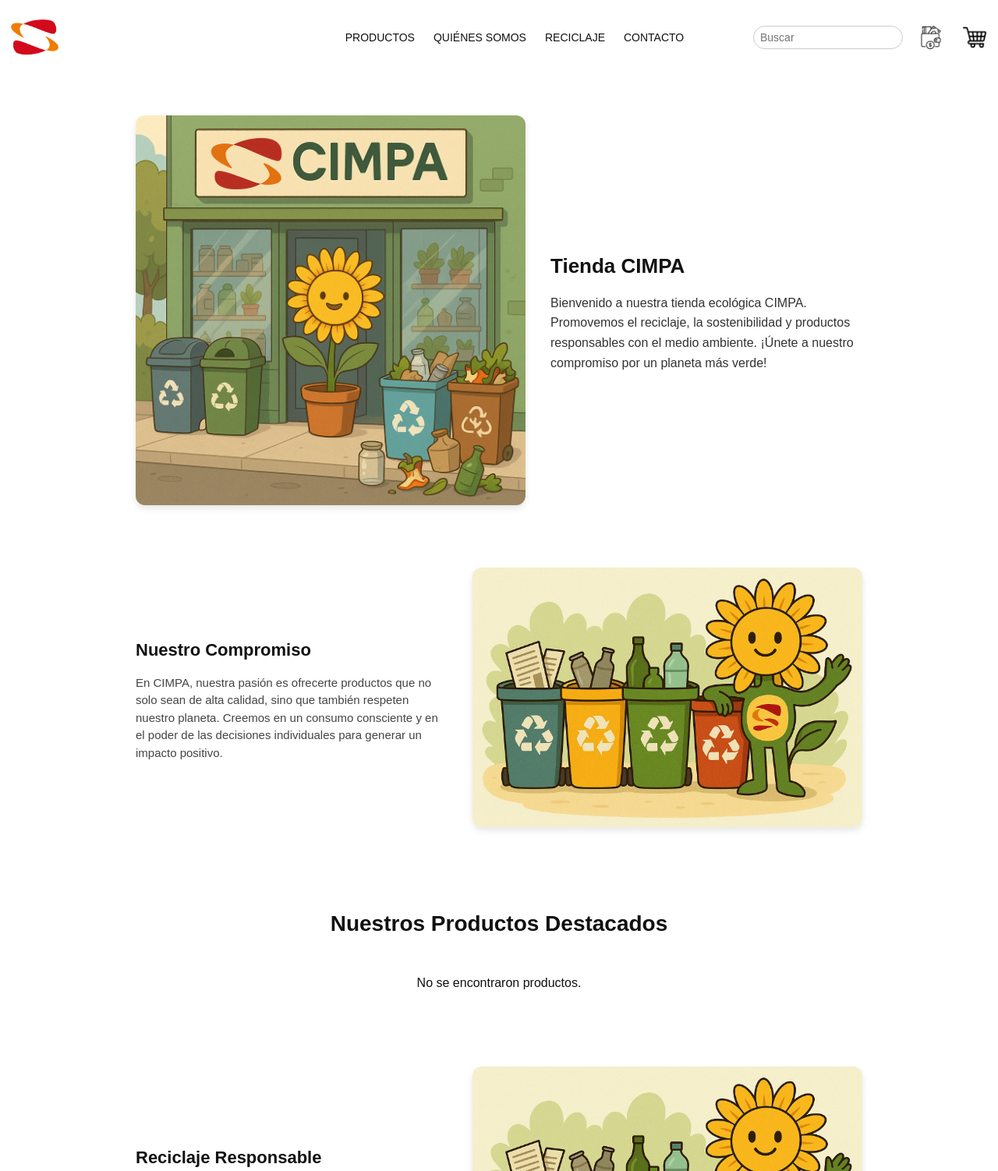
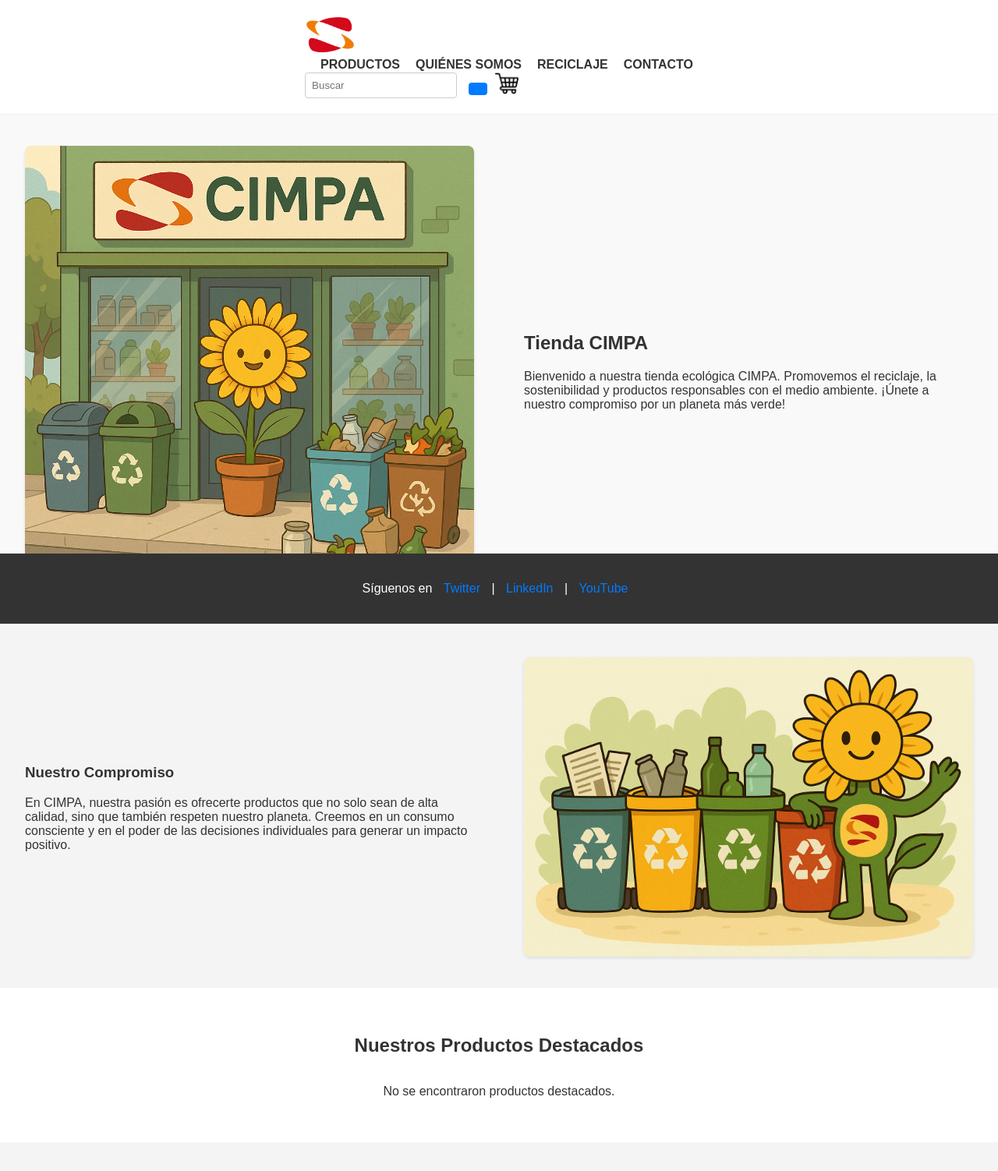
Before and after one commit to gregory2023/TiendaCimpa, a PHP site: page /view/menu.php in a window 1280 px wide. Shown: the top 1502 px of the page at 78% size. Run offline with PHP 8.4, Linux system fonts and the light colour scheme; data that the repository does not hold is empty.

Commit message:
Agrego carrito con BD - modifico menu y agrego puntos desde la BD

```diff
--- a/assets/css/menu.css
+++ b/assets/css/menu.css
@@ -1,230 +1,153 @@
+/* Estilos generales del cuerpo de la página */
 body {
-  font-family: Arial, sans-serif;
-  line-height: 1.4;
-  color: #111;
+  font-family: sans-serif;
+  margin: 0;
+  background-color: #f4f4f4;
+  color: #333;
 }
+
 .container {
-  max-width: 1500px;
+  max-width: 1200px;
   margin: 0 auto;
-  padding: 0 2px;
+  padding: 0 20px;
+}
+
+/* Header */
+.site-header {
+  background-color: #fff;
+  padding: 20px 0;
+  border-bottom: 1px solid #eee;
   display: flex;
+  justify-content: space-between;
   align-items: center;
-  justify-content: space-between;
-  position: relative;
-  height: 80px;
-  justify-content: space-between;
 }
 
 .logo img {
   height: 50px;
-  display: block;
-  margin-left: 2px;
-}
-
-.main-nav {
-  position: absolute;
-  left: 50%;
-  transform: translateX(-50%);
 }
 
 .main-nav ul {
+  margin: 0;
+  padding: 0;
   list-style: none;
   display: flex;
-  gap: 24px;
 }
 
-.main-nav a {
-  text-decoration: none;
-  color: #111;
-  font-size: 14px;
-  font-weight: 500;
-  white-space: nowrap;
+.main-nav ul li {
+  margin-left: 20px;
 }
 
-.main-nav a:hover {
-  color: #555;
+.main-nav ul li a {
+  text-decoration: none;
+  color: #333;
+  font-weight: bold;
 }
 
 .actions {
-  margin-left: auto;
   display: flex;
   align-items: center;
-  gap: 16px;
 }
 
-.search {
-  position: relative;
-}
-
-.search input {
-  padding: 6px 32px 6px 8px;
+.search input[type="text"] {
+  padding: 8px;
   border: 1px solid #ccc;
-  border-radius: 16px;
-  font-size: 14px;
-  width: 150px;
-  transition: width 0.3s ease;
-}
-
-.search input:focus {
-  width: 200px;
-  outline: none;
-  border-color: #888;
+  border-radius: 4px;
+  margin-right: 10px;
 }
 
 .search button {
-  position: absolute;
-  right: 4px;
-  top: 50%;
-  transform: translateY(-50%);
+  background-color: #007bff;
+  color: white;
   border: none;
-  background: transparent;
-  font-size: 14px;
+  padding: 8px 12px;
+  border-radius: 4px;
   cursor: pointer;
 }
 
-.icon-btn {
-  font-size: 18px;
-  color: #111;
-  display: flex;
-  align-items: center;
-  justify-content: center;
-  width: 40px;
-  height: 40px;
-  border-radius: 50%;
+.puntos-empleado {
+  display: flex; /* Para alinear el icono y el texto */
+  align-items: center; /* Centrar verticalmente */
+  margin-left: 10px; /* Espacio a la izquierda del bloque de puntos */
+  padding: 8px 12px; /* Espacio dentro del bloque */
+  background-color: #f0f8ea; /* Un fondo suave */
+  color: #155724; /* Un color verde oscuro */
+  border: 1px solid #c3e6cb; /* Un borde suave */
+  border-radius: 5px; /* Esquinas redondeadas */
+  font-weight: bold; /* Texto en negrita */
+  font-size: 16px; /* Tamaño de la fuente */
 }
 
-.icon-btn:hover {
-  background: #f0f0f0;
-}
-.icon-img {
-  width: 30px;
-  height: 30px;
-  object-fit: contain;
-}
-.tienda-info {
-  display: flex;
-  align-items: center;
-  justify-content: center;
-  gap: 32px;
-  max-width: 1100px;
-  margin: 40px auto;
-  padding: 20px;
+.icono-puntos {
+  margin-right: 5px; /* Espacio entre el icono y el número */
+  font-size: 1.2em; /* Un poco más grande que el texto */
 }
 
-.imagen-tienda {
-  border-radius: 12px;
-  max-width: 500px;
-  width: 100%;
-  height: auto;
-  box-shadow: 0 4px 8px rgba(0,0,0,0.1);
+.icon-btn img {
+  height: 30px;
+  margin-left: 10px;
 }
 
-.descripcion-tienda {
-  max-width: 400px;
+/* Tienda Info (Inicio y Contacto) */
+.tienda-info {
+  padding: 40px 0;
+  display: flex;
+  justify-content: space-around;
+  align-items: center;
+  background-color: #f9f9f9;
 }
 
-.descripcion-tienda h2 {
-  font-size: 26px;
-  margin-bottom: 12px;
+.tienda-info .imagen-tienda {
+  max-width: 45%;
+  height: auto;
+  border-radius: 8px;
+  box-shadow: 0 2px 4px rgba(0, 0, 0, 0.1);
 }
 
-.descripcion-tienda p {
-  font-size: 16px;
-  line-height: 1.6;
-  color: #333;
-}
-.tienda-info-secundaria {
-  display: flex;
-  align-items: center;
-  justify-content: center;
-  gap: 32px;
-  max-width: 1000px;
-  margin: 40px auto;
-  padding: 20px;
+.tienda-info .descripcion-tienda {
+  max-width: 45%;
 }
 
-.descripcion-secundaria {
-  max-width: 400px;
+/* Tienda Info Secundaria (Quienes Somos y Reciclaje) */
+.tienda-info-secundaria {
+  padding: 40px 0;
+  display: flex;
+  justify-content: space-around;
+  align-items: center;
 }
 
-.descripcion-secundaria h3 {
-  font-size: 22px;
-  margin-bottom: 10px;
+.tienda-info-secundaria .descripcion-secundaria {
+  max-width: 45%;
 }
 
-.descripcion-secundaria p {
-  font-size: 15px;
-  color: #444;
-  line-height: 1.5;
+.tienda-info-secundaria .imagen-secundaria {
+  max-width: 45%;
+  height: auto;
+  border-radius: 8px;
+  box-shadow: 0 2px 4px rgba(0, 0, 0, 0.1);
 }
 
-.imagen-secundaria {
-  border-radius: 12px;
-  max-width: 500px;
-  width: 100%;
-  height: auto;
-  box-shadow: 0 4px 8px rgba(0,0,0,0.1);
-}
-
-.footerz {
+/* Productos Destacados */
+.productos-destacados {
+  padding: 40px 0;
+  background-color: #fff;
   text-align: center;
-  padding: 16px;
-  background: #f9f9f9;
-  border-top: 1px solid #e0e0e0;
-}
-
-.footerz p {
-  font-size: 14px;
-}
-
-.footerz a {
-  color: #111;
-  text-decoration: none;
-  margin: 0 4px;
-}
-
-.footerz a:hover {
-  text-decoration: underline;
-}
-
-@media screen and (max-width: 768px) {
-  .main-nav {
-    position: static;
-    transform: none;
-  }
-  .main-nav ul {
-    flex-direction: column;
-    gap: 12px;
-  }
-}
-
-/* Estilos adicionales para la sección de productos */
-.productos-destacados {
-  max-width: 1200px;
-  margin: 40px auto;
-  padding: 20px;
-  text-align: center;
-}
-
-.productos-destacados h2 {
-  font-size: 28px;
-  margin-bottom: 30px;
 }
 
 .lista-productos {
   display: flex;
   justify-content: center;
-  gap: 40px;
   flex-wrap: wrap;
+  margin-top: 20px;
 }
 
 .producto-card {
   background-color: #f9f9f9;
   border-radius: 8px;
+  box-shadow: 0 2px 4px rgba(0, 0, 0, 0.1);
   padding: 20px;
-  box-shadow: 0 2px 4px rgba(0,0,0,0.05);
-  text-align: center;
+  margin: 10px;
   width: 300px;
+  text-align: left;
 }
 
 .producto-card img {
@@ -235,24 +158,90 @@
 }
 
 .producto-card h3 {
-  font-size: 20px;
-  margin-bottom: 8px;
-  color: #333;
+  margin-top: 0;
 }
 
-.producto-card p {
-  font-size: 15px;
-  color: #555;
-  margin-bottom: 12px;
+.precio {
+  color: #28a745;
+  font-weight: bold;
 }
 
-.producto-card .precio {
-  font-weight: bold;
-  color: #007bff;
-  font-size: 16px;
+/* Footer */
+.footerz {
+  background-color: #333;
+  color: white;
+  text-align: center;
+  padding: 20px 0;
+  position: fixed; /* Para que se quede abajo */
+  bottom: 0;
+  width: 100%;
 }
 
-.producto-card .stock {
-  font-size: 14px;
-  color: #777;
+.footerz a {
+  color: #007bff;
+  text-decoration: none;
+  margin: 0 10px;
 }
+
+/* Media Queries para hacerlo responsive */
+@media screen and (max-width: 768px) {
+  .container {
+    padding: 0 10px;
+  }
+
+  .site-header {
+    flex-direction: column;
+    align-items: flex-start;
+  }
+
+  .logo {
+    margin-bottom: 10px;
+  }
+
+  .main-nav ul {
+    flex-direction: column;
+  }
+
+  .main-nav ul li {
+    margin-left: 0;
+    margin-bottom: 10px;
+  }
+
+  .actions {
+    margin-top: 10px;
+  }
+
+  .puntos-empleado {
+    font-size: 14px;
+    padding: 5px 8px;
+    margin-left: 5px;
+  }
+
+  .icono-puntos {
+    font-size: 1em;
+  }
+
+  .tienda-info, .tienda-info-secundaria {
+    flex-direction: column;
+    text-align: center;
+  }
+
+  .tienda-info .imagen-tienda, .tienda-info-secundaria .imagen-secundaria,
+  .tienda-info .descripcion-tienda, .tienda-info-secundaria .descripcion-secundaria {
+    max-width: 90%;
+    margin-bottom: 20px;
+  }
+
+  .lista-productos {
+    flex-direction: column;
+    align-items: center;
+  }
+
+  .producto-card {
+    width: 90%;
+  }
+
+  .footerz {
+    position: static; /* Para que el footer fluya con el contenido en pantallas pequeñas */
+  }
+}
--- a/view/menu.php
+++ b/view/menu.php
@@ -7,6 +7,25 @@
     <link rel="stylesheet" href="../assets/css/menu.css">
 </head>
 <body>
+<?php
+// Asegúrate de que esta ruta sea correcta a tu archivo de conexión
+include '../config/conexionBd.php';
+
+// Consulta para obtener el saldo del empleado con ID 1
+$sql_monedero = "SELECT saldo_cinpacoin FROM Monedero WHERE id_empleado = 1";
+$result_monedero = $conn->query($sql_monedero);
+
+$saldo_empleado = null;
+if ($result_monedero && $result_monedero->num_rows > 0) {
+    $row_monedero = $result_monedero->fetch_assoc();
+    $saldo_empleado = $row_monedero["saldo_cinpacoin"];
+}
+
+// Consulta para obtener los dos primeros productos
+$sql_productos = "SELECT nombre, descripcion, precio_cinpacoin, stock, imagen FROM Productos LIMIT 2";
+$result_productos = $conn->query($sql_productos);
+?>
+
 <header class="site-header">
     <div class="container">
         <a href="menu.php" class="logo">
@@ -25,10 +44,12 @@
                 <input type="text" placeholder="Buscar">
                 <button aria-label="Buscar"></button>
             </div>
-        <a href="#" class="icon-btn" aria-label="Saldo">
-          <img src="../assets/img/carteralogo.png" alt="Saldo" class="icon-img">
-        </a>
-        <a href="carrito.html" class="icon-btn" aria-label="Carrito">
+            <?php if ($saldo_empleado !== null): ?>
+                <div class="puntos-empleado">
+                    <span class="icono-puntos">💰</span> <?php echo htmlspecialchars(number_format($saldo_empleado, 0)); ?> Puntos
+                </div>
+            <?php endif; ?>
+            <a href="carrito.php" class="icon-btn" aria-label="Carrito">
                 <img src="../assets/img/carritologo.png" alt="Carrito" class="icon-img">
             </a>
         </div>
@@ -60,21 +81,13 @@
     <h2>Nuestros Productos Destacados</h2>
     <div class="lista-productos">
         <?php
-
-         include '../config/conexionBd.php';
-
-        // Consulta para obtener los dos primeros productos
-        $sql = "SELECT nombre, descripcion, precio_cinpacoin, stock,imagen FROM Productos LIMIT 2";
-        $result = $conn->query($sql);
-
-        if ($result->num_rows > 0) {
-          // Iterar sobre los resultados y generar el HTML
-          while($row = $result->fetch_assoc()) {
+        if ($result_productos && $result_productos->num_rows > 0) {
+            while($row = $result_productos->fetch_assoc()) {
                 echo '<div class="producto-card">';
                 if (!empty($row["imagen"])) {
                     echo '<img src="' . htmlspecialchars($row["imagen"]) . '" alt="' . htmlspecialchars($row["nombre"]) . '">';
                 } else {
-                  echo '<img src="assets/img/producto_default.jpg" alt="' . htmlspecialchars($row["nombre"]) . '"> ';
+                    echo '<img src="../assets/img/producto_default.jpg" alt="' . htmlspecialchars($row["nombre"]) . '"> ';
                 }
                 echo '<h3>' . htmlspecialchars($row["nombre"]) . '</h3>';
                 echo '<p>' . htmlspecialchars($row["descripcion"]) . '</p>';
@@ -83,11 +96,8 @@
                 echo '</div>';
             }
         } else {
-          echo "<p>No se encontraron productos.</p>";
+            echo "<p>No se encontraron productos destacados.</p>";
         }
-
-        // Cierra la conexión (si no se cierra en el archivo de conexión)
-        // $conn->close();
         ?>
     </div>
 </section>
@@ -100,7 +110,7 @@
             Creemos que pequeñas acciones generan grandes cambios. ¡Infórmate sobre nuestros puntos de reciclaje!
         </p>
     </div>
-    <img src="../assets/img/reciclaje.png.png" alt="Reciclaje CIMPA" class="imagen-secundaria">
+    <img src="../assets/img/reciclaje.png" alt="Reciclaje CIMPA" class="imagen-secundaria">
 </section>
 
 <section id="contacto" class="tienda-info">
@@ -112,7 +122,7 @@
         <p>Email: info@cimpatienda.com</p>
         <p>Teléfono: +34 123 456 789</p>
     </div>
-    <img src="../assets/img/logo.png" alt="Contacto CIMPA" class="imagen-tienda">
+    <img src="../assets/img/contacto.png" alt="Contacto CIMPA" class="imagen-tienda">
 </section>
 
 <footer class="footerz">
```
Also changed, not shown: view/carrito.php (renamed from view/carrito.html, +39 -42 lines). Lines whose indentation alone changed are shown as unchanged.
